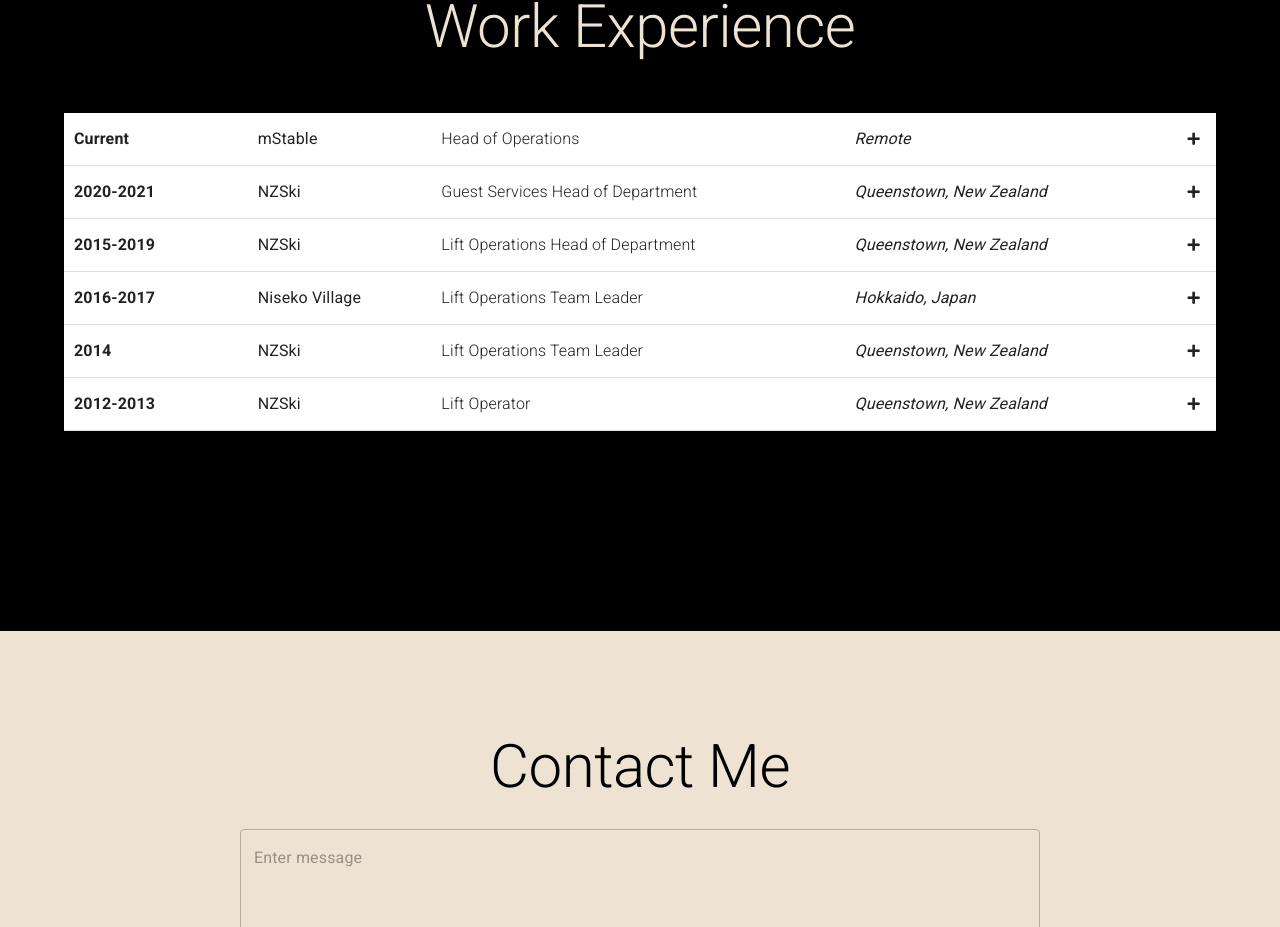
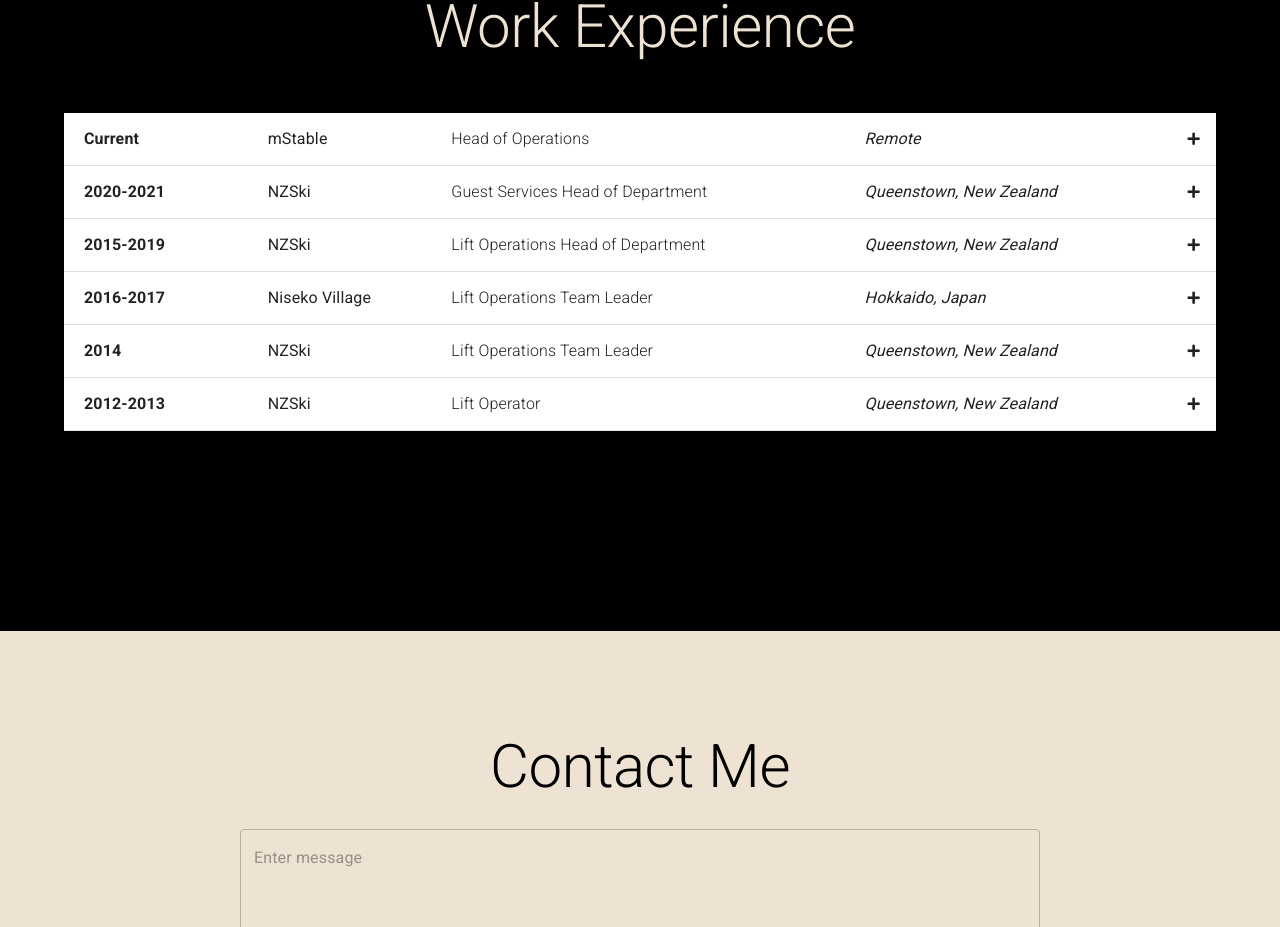
Before and after one commit to camsoulsby/personal-website, a React (Vite) app: page / in a window 1280 px wide. Shown: the part 2717-3644 px from the top of the page. Built offline with nearby package versions, Linux system fonts and the light colour scheme.

Commit message:
minor change to table layout

```diff
--- a/src/components/Experience/index.tsx
+++ b/src/components/Experience/index.tsx
@@ -94,7 +94,7 @@
 
   const contentVisibleStyle = {
     backgroundColor: "secondary.main",
-    padding: '0',
+    padding: "0",
     maxHeight: "500px",
     transformOrigin: "top",
     transition: "max-height 2s ease",
@@ -123,19 +123,48 @@
               {rows.map((row, index) => (
                 <>
                   <TableRow>
-                  <TableCell sx={{padding: '0'}}>
-                  <Grid container xs={12} spacing={0} sx={{margin: '0', padding: '0'}}>
+                    <TableCell sx={{ padding: "0" }}>
+                      <Grid
+                        container
+                        xs={12}
+                        spacing={0}
+                        sx={{ margin: "0", padding: "0" }}
+                      >
                         <Grid item xs={12} sm={2}>
-            <TableCell sx={{border: 'none', padding: '0 0 0 10px'}}><Typography sx={{fontWeight: '700'}}>{row.year}</Typography></TableCell>
+                          <TableCell
+                            sx={{ border: "none", padding: "0 0 0 20px" }}
+                          >
+                            <Typography sx={{ fontWeight: "700" }}>
+                              {row.year}
+                            </Typography>
+                          </TableCell>
                         </Grid>
                         <Grid item xs={12} sm={2}>
-            <TableCell sx={{border: 'none', padding: '0 0 0 10px'}}><Typography sx={{fontWeight: '400'}}>{row.company}</Typography></TableCell>
+                          <TableCell
+                            sx={{ border: "none", padding: "0 0 0 20px" }}
+                          >
+                            <Typography sx={{ fontWeight: "400" }}>
+                              {row.company}
+                            </Typography>
+                          </TableCell>
                         </Grid>
                         <Grid item xs={12} sm={4.5}>
-            <TableCell sx={{border: 'none', padding: '0 0 0 10px'}}><Typography sx={{fontWeight: '300'}}>{row.title}</Typography></TableCell>
+                          <TableCell
+                            sx={{ border: "none", padding: "0 0 0 20px" }}
+                          >
+                            <Typography sx={{ fontWeight: "300" }}>
+                              {row.title}
+                            </Typography>
+                          </TableCell>
                         </Grid>
                         <Grid item xs={12} sm={3.5}>
-            <TableCell sx={{border: 'none', padding: '0 0 0 10px'}}><Typography sx={{fontStyle: 'italic'}}>{row.location}</Typography></TableCell>
+                          <TableCell
+                            sx={{ border: "none", padding: "0 0 0 20px" }}
+                          >
+                            <Typography sx={{ fontStyle: "italic" }}>
+                              {row.location}
+                            </Typography>
+                          </TableCell>
                         </Grid>
                       </Grid>
                     </TableCell>
@@ -172,9 +201,7 @@
                         <Typography variant="body1" sx={{ padding: "10px" }}>
                           <ul>
                             {row.description.map((item, index) => (
-
                               <li>{item}</li>
-
                             ))}
                           </ul>
                         </Typography>
```
Lines whose indentation alone changed are shown as unchanged.
